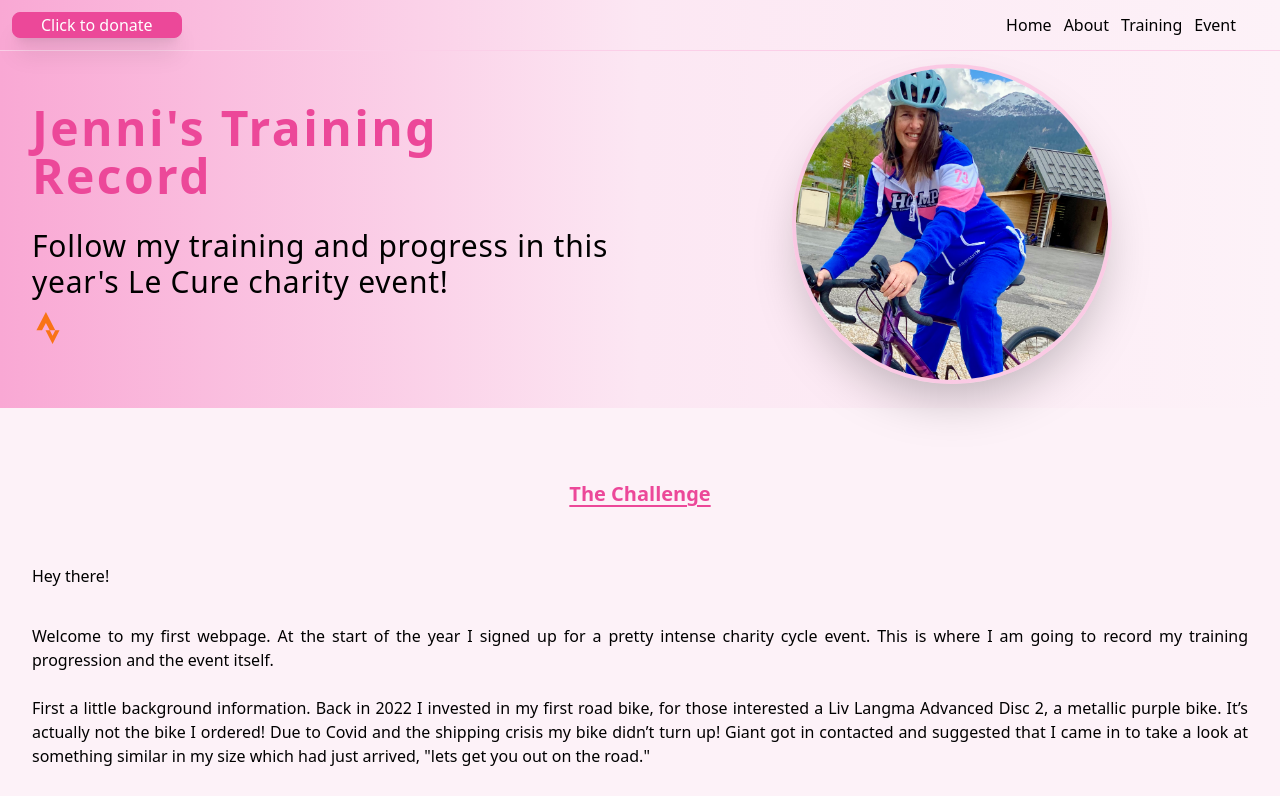
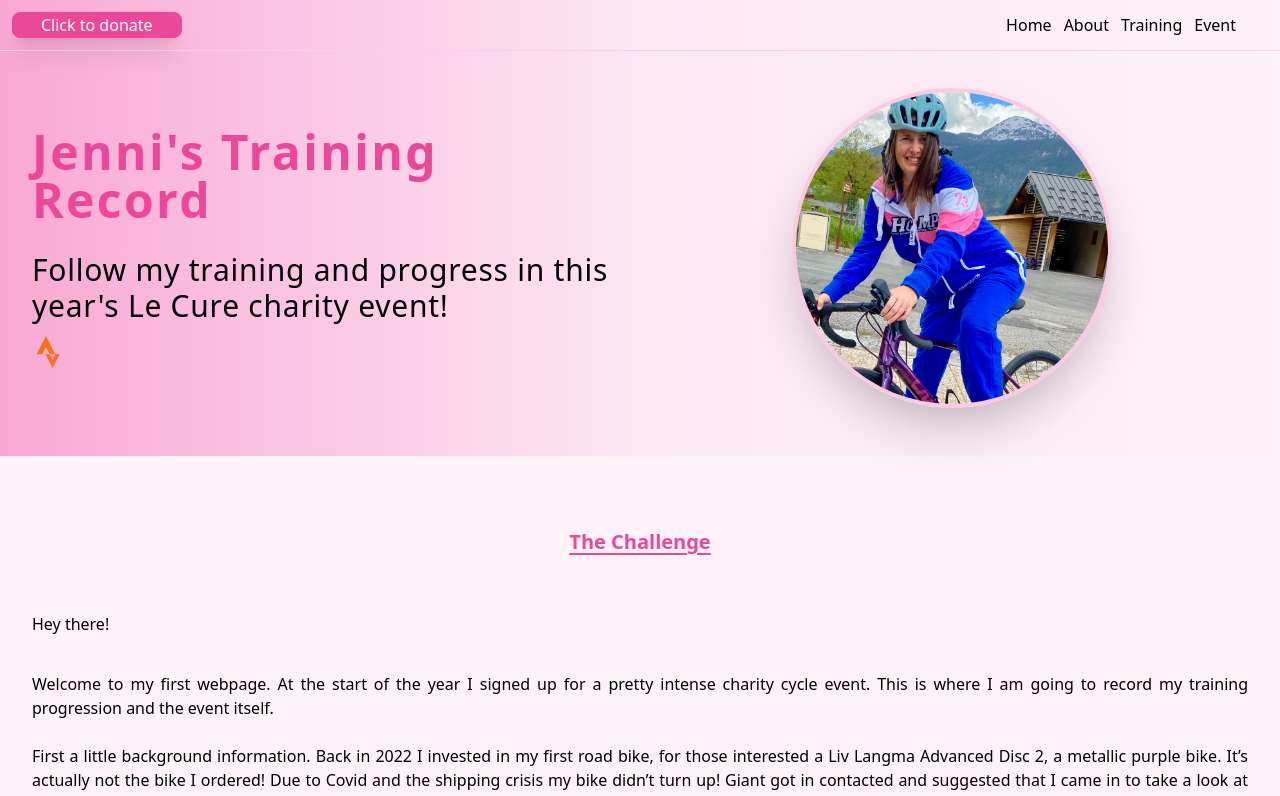
Before and after one commit to jennimmartin/LeCure, a React (Vite) app: page / in a window 1280 px wide. Shown: the top 796 px of the page. Built offline with nearby package versions, Linux system fonts and the light colour scheme.

Commit message:
Typo and padding change

```diff
--- a/src/components/Event.jsx
+++ b/src/components/Event.jsx
@@ -33,7 +33,7 @@ const Trains = () => {
       </p>
       <p className="text-justify py-3">
         Thank you for your kind donations and support. If you haven't sponsored
-        me as yet it's never to late and every penny is appreciated.
+        me as yet it's never too late and every penny is appreciated.
       </p>
     </section>
   );
--- a/src/components/Hero.jsx
+++ b/src/components/Hero.jsx
@@ -8,7 +8,7 @@ const Hero = () => {
         className="bg-gradient-to-r from-pink-300 via-pink-100 to-pink-50 pt-10"
         id="home"
       >
-        <div className="align-element grid md:grid-cols-2 items-center gap-8 py-6">
+        <div className="align-element grid md:grid-cols-2 items-center gap-8 py-12">
           <article>
             <h1 className="text-5xl text-pink-500 font-bold tracking-wider capitalize">
               Jenni's Training Record
```
